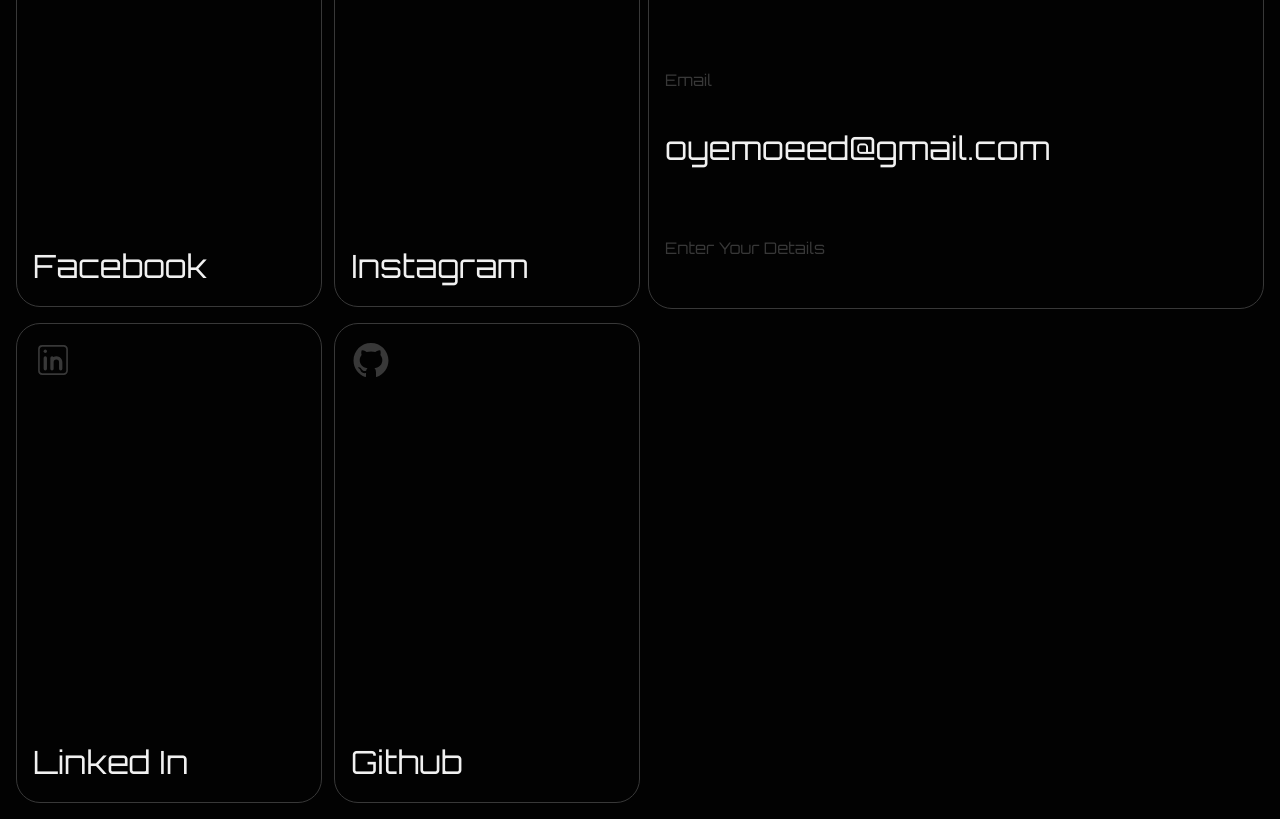
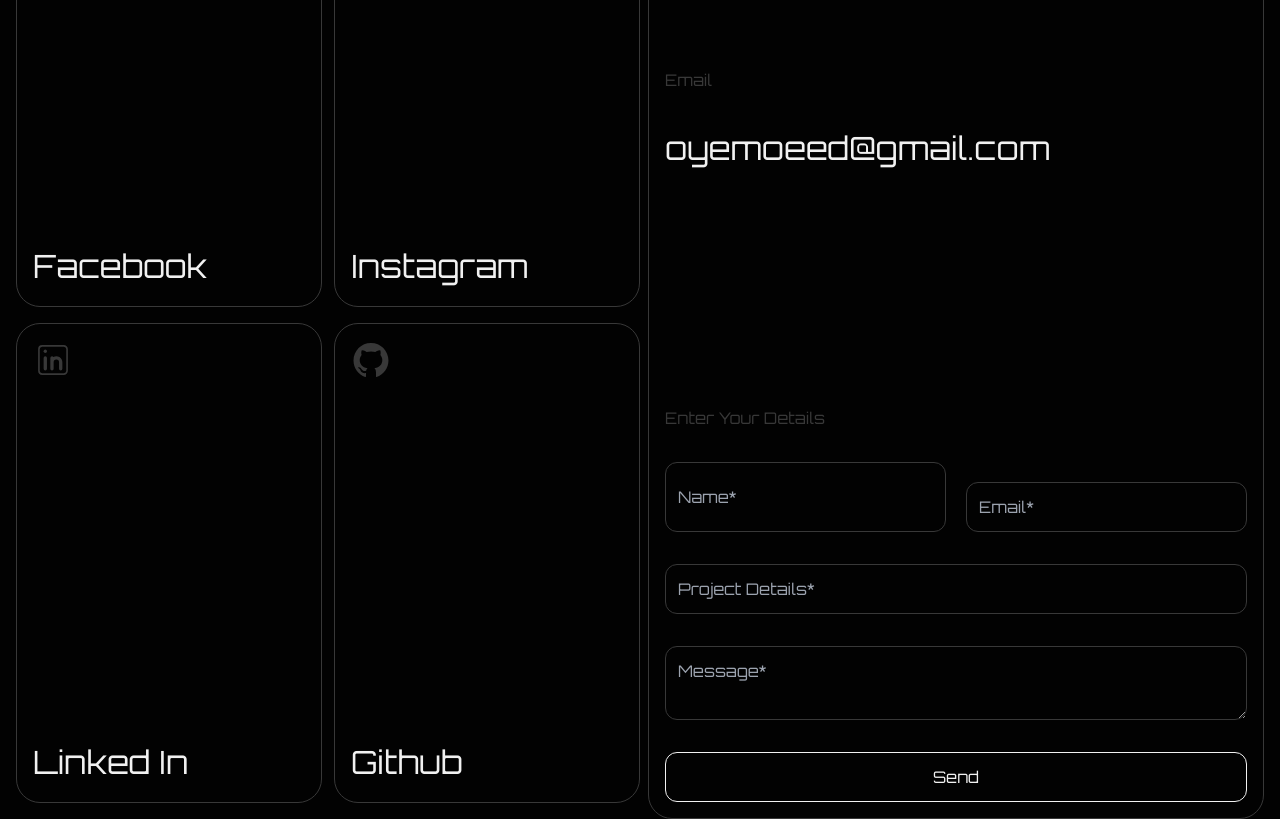
Before and after one commit to OyeMoeed/myPortfolio, a React (Vite) app: page / in a window 1280 px wide. Shown: the part 4900-5719 px from the top of the page. Built offline with nearby package versions, Linux system fonts and the light colour scheme.

Commit message:
Added Email Api

```diff
--- a/package.json
+++ b/package.json
@@ -10,6 +10,7 @@
     "preview": "vite preview"
   },
   "dependencies": {
+    "@emailjs/browser": "^3.11.0",
     "framer-motion": "^10.16.4",
     "react": "^18.2.0",
     "react-dom": "^18.2.0",
--- /dev/null
+++ b/src/components/Api/Email.jsx
@@ -0,0 +1,66 @@
+import React, { useRef } from "react";
+import emailjs from "@emailjs/browser";
+
+export const Email = () => {
+  const form = useRef();
+
+  const sendEmail = (e) => {
+    e.preventDefault();
+
+    emailjs
+      .sendForm(
+        "service_vf6n4fu",
+        "template_omnacct",
+        form.current,
+        "5O4rikNL3avBauwM-"
+      )
+      .then(
+        (result) => {
+          console.log(result.text);
+        },
+        (error) => {
+          console.log(error.text);
+        }
+      );
+  };
+
+  return (
+    <div className="text-[#f1f1f1]">
+      <form
+        ref={form}
+        className="flex flex-col space-y-[2em]"
+      >
+        <div className="flex lg:flex-row flex-col lg:space-x-5 space-y-5">
+          <input
+            type="text"
+            name="from_name"
+            placeholder="Name*"
+            className="border border-[#383838] bg-[#020202] p-3 rounded-xl lg:w-1/2 text-white"
+          />
+          <input
+            type="email"
+            name="user_email"
+            placeholder="Email*"
+            className="border border-[#383838] bg-[#020202] p-3 rounded-xl lg:w-1/2 text-white"
+          />
+        </div>
+        <input
+          type="text"
+          name="project"
+          placeholder="Project Details*"
+          className="border border-[#383838] bg-[#020202] p-3 rounded-xl text-white"
+        />
+        <textarea
+          name="message"
+          placeholder="Message*"
+          className="border border-[#383838] bg-[#020202] p-3 rounded-xl text-white"
+        />
+        <button
+          type="submit"
+          onClick={sendEmail}
+          className="border border-[#f1f1f1] bg-[#020202] p-3 rounded-xl hover:bg-[#f1f1f1] hover:text-[#020202]"
+        >Send</button>
+      </form>
+    </div>
+  );
+};
--- a/src/components/Footer.jsx
+++ b/src/components/Footer.jsx
@@ -1,6 +1,7 @@
 import React from "react";
 import { CiLinkedin, CiFacebook, CiInstagram } from "react-icons/ci";
 import { AiOutlineGithub} from "react-icons/ai";
+import { Email } from "./Api/Email";
 const Footer = () => {
   return (
     <div className="max-w-screen mx-auto px-4 font-all  ">
@@ -50,10 +51,11 @@ const Footer = () => {
               to drop me an email or fill the form
             </h1>
             <p className="text-[#383838] pb-[2em]">Email</p>
-            <p className="text-[#f1f1f1] lg:text-[2em] text-[1.5em] pb-[2em]">
+            <p className="text-[#f1f1f1] lg:text-[2em] text-[1.5em] pb-[7.3em]">
               oyemoeed@gmail.com
             </p>
             <p className="text-[#383838] pb-[2em]">Enter Your Details</p>
+            <Email />
           </div>
         </div>
       </div>
--- a/src/pages/Home/Projects.jsx
+++ b/src/pages/Home/Projects.jsx
@@ -2,6 +2,7 @@ import React from "react";
 import image from "../assets/landing.png";
 import image2 from "../assets/Expense.png";
 import { AiOutlinePlus } from "react-icons/ai";
+import { Link } from "react-router-dom";
 const Projects = () => {
   return (
     <div className="max-w-screen px-4 py-[5em] mx-auto font-all overflow-hidden">
@@ -15,30 +16,31 @@ const Projects = () => {
               Projects
             </h1>
           </div>
-          <div className="border border-[#383838] border-b-0 border-l-0 border-r-0 rounded-3xl lg:text-[1em] text-[0.5em] pb-[2em]">
+          <a
+            href="https://moeedinternship.netlify.app/"
+            target="_blank"
+            className="border border-[#383838] border-b-0 border-l-0 border-r-0 rounded-3xl lg:text-[1em] text-[0.5em] pb-[2em] cursor-pointer"
+          >
             <div className="flex justify-between text-left  ">
-              <h1 className="text-[#f1f1f1] py-[2em] pl-[1em] cursor-pointer">
-                <a href="https://moeedinternship.netlify.app/" target="_blank">
-                  A+ Studio Landing Page
-                </a>
+              <h1 className="text-[#f1f1f1] py-[2em] pl-[1em]">
+                <div>A+ Studio Landing Page</div>
               </h1>
               <h1 className="[#f1f1f1] py-[2em] pr-[1em]"> Starter</h1>
             </div>
             <div>
               <img src={image} alt="/" className="px-[1em] w-screen" />
             </div>
-          </div>
+          </a>
         </div>
-        <div className="flex lg:flex-row flex-col lg:space-x-4 mt-[2em] ">
+        <a
+          href="https://symphonious-sable-5ddc06.netlify.app/"
+          target="_blank"
+          className="flex lg:flex-row flex-col lg:space-x-4 mt-[2em] cursor-pointer "
+        >
           <div className="border lg:w-1/2 border-[#383838] border-b-0 border-l-0 border-r-0 rounded-3xl  lg:text-[1em] text-[0.5em] ">
             <div className="flex justify-between text-left  ">
-              <h1 className="text-white py-[2em] pl-[1em] cursor-pointer">
-                <a
-                  href="https://symphonious-sable-5ddc06.netlify.app/"
-                  target="_blank"
-                >
-                  Expense Tracker
-                </a>
+              <h1 className="text-white py-[2em] pl-[1em] ">
+                <div>Expense Tracker</div>
               </h1>
               <h1 className="text-white py-[2em] pr-[1em]"> Starter</h1>
             </div>
@@ -46,17 +48,20 @@ const Projects = () => {
               <img src={image2} alt="/" className="pt-[1em] pb-[3em] " />
             </div>
           </div>
-          <div className="border lg:w-1/2 border-[#383838] border-b-0 border-l-0 border-r-0 rounded-2xl lg:text-[1em] text-[0.5em]">
+          <Link
+            to="/projects"
+            className="border lg:w-1/2 border-[#383838] border-b-0 border-l-0 border-r-0 rounded-2xl lg:text-[1em] text-[0.5em]"
+          >
             <div className="flex justify-between text-left flex-col  ">
               <h1 className="text-white py-[2em] pl-[1em] cursor-pointer">
-                <a>All Projects</a>
+                <div>All Projects</div>
               </h1>
-              <div className="border  border-[#383838]  rounded-2xl lg:text-[1em] text-[0.5em] h-[60em] items-center justify-center flex lg:h-[30em]">
-                <AiOutlinePlus size={30} className="text-[#383838]" />
+              <div className="border  border-[#383838]  rounded-2xl lg:text-[1em] text-[0.5em] h-[60em] items-center justify-center flex lg:h-[30em] hover:border-[#f1f1f1] hover:text-[#f1f1f1]">
+                <AiOutlinePlus size={30} className="text-[#383838] " />
               </div>
             </div>
-          </div>
-        </div>
+          </Link>
+        </a>
       </div>
     </div>
   );
```
Also changed, not shown: 1 other file (tests, documents, lock files or other folders).
